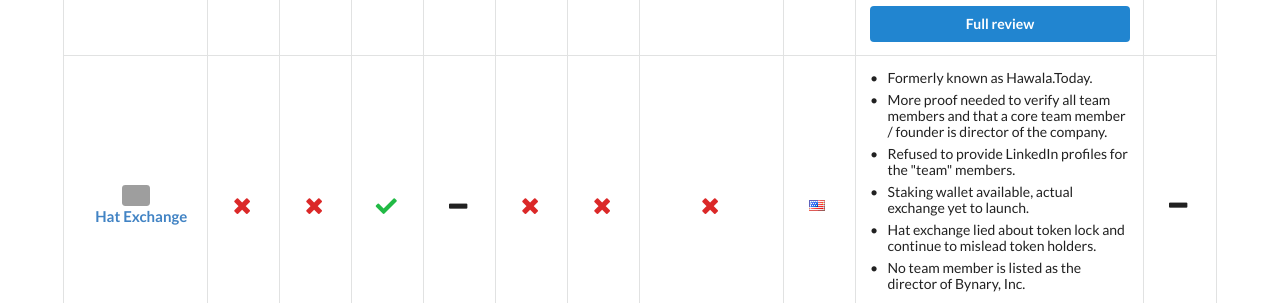
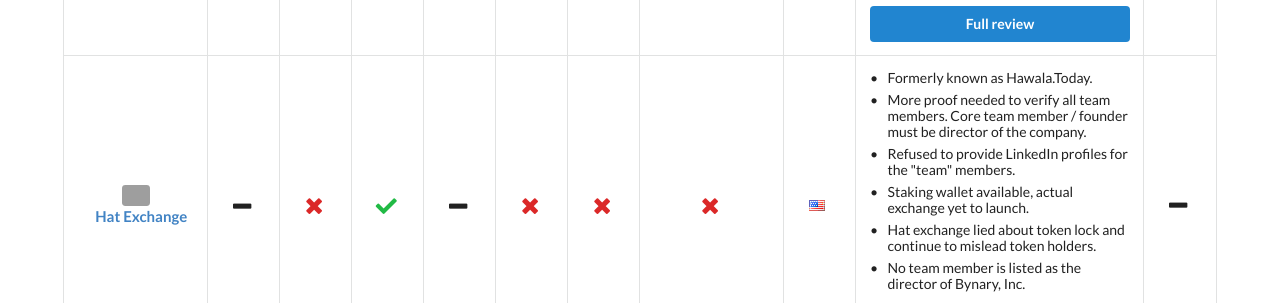
Before and after one commit to ico-check/ico-check, a Jekyll site: the page built from past.md, in a window 1280 px wide and 900 px high, scrolled down 857 px. Shown: the part 169-472 px from the top of the window. Built offline with Jekyll 4.4.1, drawn with Linux system fonts in a browser that asks for light colours; nearby versions of some CDN libraries; grey boxes are pictures that could not be loaded.

Commit message:
107-hat-exchange-ico-check

```diff
--- a/_data/past-icos.yml
+++ b/_data/past-icos.yml
@@ -22,7 +22,7 @@
 - name: Hat Exchange
   image: https://i.imgur.com/oIxiTwm.jpg
   url: https://hat.exchange/
-  real_team: false
+  real_team:
   github: false
   smart_contract: true
   product:
@@ -32,7 +32,7 @@
   location: United States
   comments:
     - content: Formerly known as Hawala.Today.
-    - content: More proof needed to verify all team members and that a core team member / founder is director of the company.
+    - content: More proof needed to verify all team members. Core team member / founder must be director of the company.
     - content: Refused to provide LinkedIn profiles for the "team" members.
     - content: Staking wallet available, actual exchange yet to launch.
     - content: Hat exchange lied about token lock and continue to mislead token holders.
```
